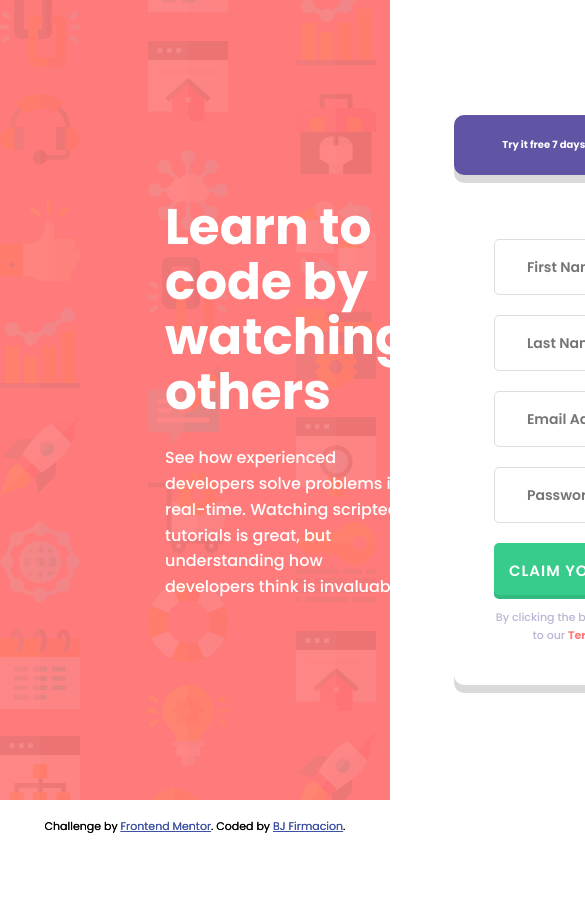
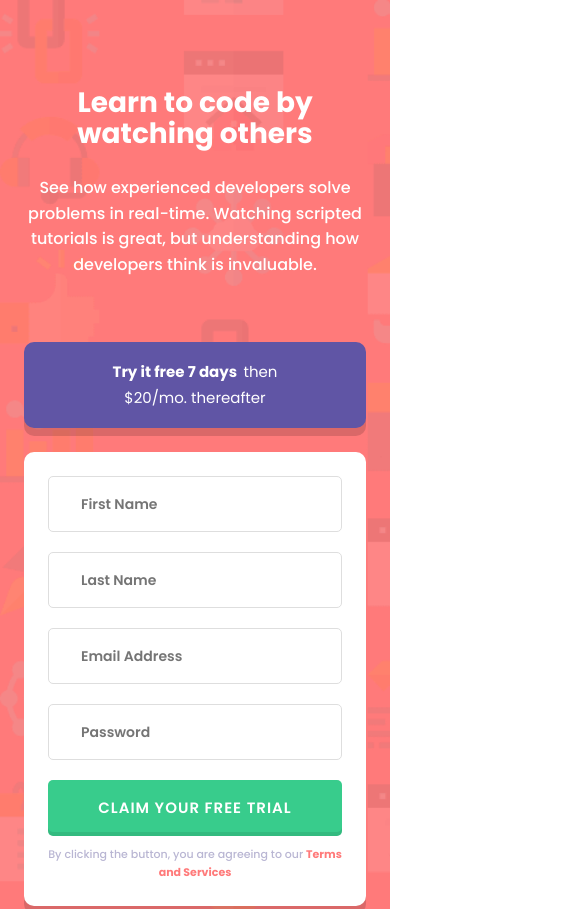
Before and after one commit to bjfirmacion/sign-up-form, a website: page index.html in a window 390 px wide. Shown: the top 909 px of the page, 585 px wide, since content can reach past the window. Before the commit the page ends 844 px from the top, so only its background shows below. Drawn offline with Linux system fonts and the light colour scheme.

Commit message:
added responsive styling

```diff
--- a/index.html
+++ b/index.html
@@ -32,46 +32,46 @@
 
         <div class="signup__form">
           <div class="signup__form-header">
-            <span class="signup__form-header--bold">Try it free 7 days &nbsp;</span>then $20/mo. thereafter
+            <p><span class="signup__form-header--bold">Try it free 7 days &nbsp;</span>then $20/mo. thereafter</p>
           </div>
 
           <form action="#" class="form">
             <div class="form__item">
-              <input class="form__input" type="text" name="first-name" id="first-name" placeholder="First Name" required />
+              <input class="form__input" type="text" name="first-name" id="first-name" placeholder="First Name"
+                required />
               <img class="form__icon-error" src="images/icon-error.svg" alt="error icon">
-              <label class="form__input-label form__input-label--empty" for="first-name">First Name cannot be empty</label>
+              <label class="form__input-label form__input-label--empty" for="first-name">First Name cannot be
+                empty</label>
             </div>
 
             <div class="form__item">
               <input class="form__input" type="text" name="last-name" id="last-name" placeholder="Last Name" required />
               <img class="form__icon-error" src="images/icon-error.svg" alt="error icon">
-              <label class="form__input-label form__input-label--empty" for="last name">Last Name cannot be empty</label>
+              <label class="form__input-label form__input-label--empty" for="last name">Last Name cannot be
+                empty</label>
             </div>
 
             <div class="form__item">
               <input class="form__input" type="email" name="email" id="email" placeholder="Email Address" required />
               <img class="form__icon-error" src="images/icon-error.svg" alt="error icon">
-              <label class="form__input-label form__input-label--invalid" for="email">Looks like this is not a valid email address</label>
+              <label class="form__input-label form__input-label--invalid" for="email">Looks like this is not a valid
+                email address</label>
             </div>
 
             <div class="form__item form__item--email">
-              <input class="form__input" type="password" name="password" id="password" placeholder="Password" required />
+              <input class="form__input" type="password" name="password" id="password" placeholder="Password"
+                required />
               <img class="form__icon-error" src="images/icon-error.svg" alt="error icon">
               <label class="form__input-label  form__input-label--empty" for="email">Password cannot be empty</label>
             </div>
 
             <input class="form__submit" type="submit" id="submit" value="Claim your free trial">
-            <p class="paragraph form__terms">By clicking the button, you are agreeing to our <a href="" class="form__terms--link">Terms and Services</a></p>
+            <p class="paragraph form__terms">By clicking the button, you are agreeing to our <a href=""
+                class="form__terms--link">Terms and Services</a></p>
           </form>
         </div>
       </div>
     </div>
-    <footer>
-      <p class="attribution">
-        Challenge by <a href="https://www.frontendmentor.io?ref=challenge" target="_blank">Frontend Mentor</a>.
-        Coded by <a href="https://github.com/bjfirmacion/sign-up-form" target="_blank">BJ Firmacion</a>.
-      </p>
-    </footer>
   </section>
 
   <footer>
--- a/sass/_base.scss
+++ b/sass/_base.scss
@@ -42,6 +42,10 @@ html {
 .heading-secondary {
   font-size: 5rem;
   line-height: 1.1;
+
+  @media only screen and (max-width: 36em) { // up to 576px;
+    font-size: 2.8rem;
+  }
 }
 
 .paragraph {
--- a/sass/_form.scss
+++ b/sass/_form.scss
@@ -4,6 +4,10 @@
   padding: 4rem;
   border-radius: 10px;
   box-shadow: var(--box-shadow-1);
+
+  @media only screen and (max-width: 36em) { // up to 576px;
+    padding: 2.4rem;
+  }
 
   &__item {
     width: 100%;
--- a/sass/_section-signup.scss
+++ b/sass/_section-signup.scss
@@ -1,7 +1,22 @@
 .container {
   max-width: 144rem;
   height: 100%;
+  margin: 0 auto;
   padding: 0 16.5rem;
+
+  @media only screen and (max-width: 90em) { // up to 1440px;
+    padding: 0 8rem;
+  }
+
+  @media only screen and (max-width: 75em) { // up to 1200px;
+    padding: 0 4rem;
+  }
+
+  @media only screen and (max-width: 60em) { // up to 960px;
+    width: 100%;
+    height: auto;
+    padding: 0;
+  }
 }
 
 .section-signup {
@@ -11,6 +26,15 @@
   background-color: var(--red);
   background-size: cover;
   background-repeat: no-repeat;
+
+  @media only screen and (max-width: 60em) { // up to 960px;
+    height: auto;
+    padding: 8.8rem 6rem;
+  }
+
+  @media only screen and (max-width: 36em) { // up to 576px;
+    padding: 8.8rem 2.4rem;
+  }
 }
 
 .signup {
@@ -19,14 +43,28 @@
   justify-content: space-between;
   align-items: center;
 
+  @media only screen and (max-width: 60em) { // up to 960px;
+    flex-direction: column;
+    justify-content: center;
+    align-items: stretch;
+  }
+
   &__text {
-    flex: 0 1 52.5rem;
+    flex: 0 1.25 52.5rem;
     color: #fff;
     margin-right: 4.5rem;
+
+    @media only screen and (max-width: 60em) { // up to 960px;
+      margin-right: 0;
+      margin-bottom: 6.4rem;
+      flex: initial;
+      text-align: center;
+    }
   }
 
   &__header {
     margin-bottom: 2.5rem;
+
   }
 
   &__form {
@@ -34,10 +72,9 @@
   }
 
   &__form-header {
-    color: #fff;
     background-color: var(--blue);
     width: 100%;
-    height: 6rem;
+    padding: 1.7rem;
     display: flex;
     justify-content: center;
     align-items: center;
@@ -46,6 +83,19 @@
     box-shadow: var(--box-shadow-1);
     margin-bottom: 2.4rem;
 
+    text-align: center;
+    font-size: 1.5rem;
+    line-height: 1.73;
+    color: #fff;
+
+    @media only screen and (max-width: 36em) { // up to 576px;
+      padding: 1.7rem 6.6rem;
+    }
+
+    @media only screen and (max-width: 22em) { // up to 352px;
+      padding: 1.7rem 4.2rem;
+    }
+
     &--bold {
       font-weight: 700;
     }
```
Also changed, not shown: css/style.css.
